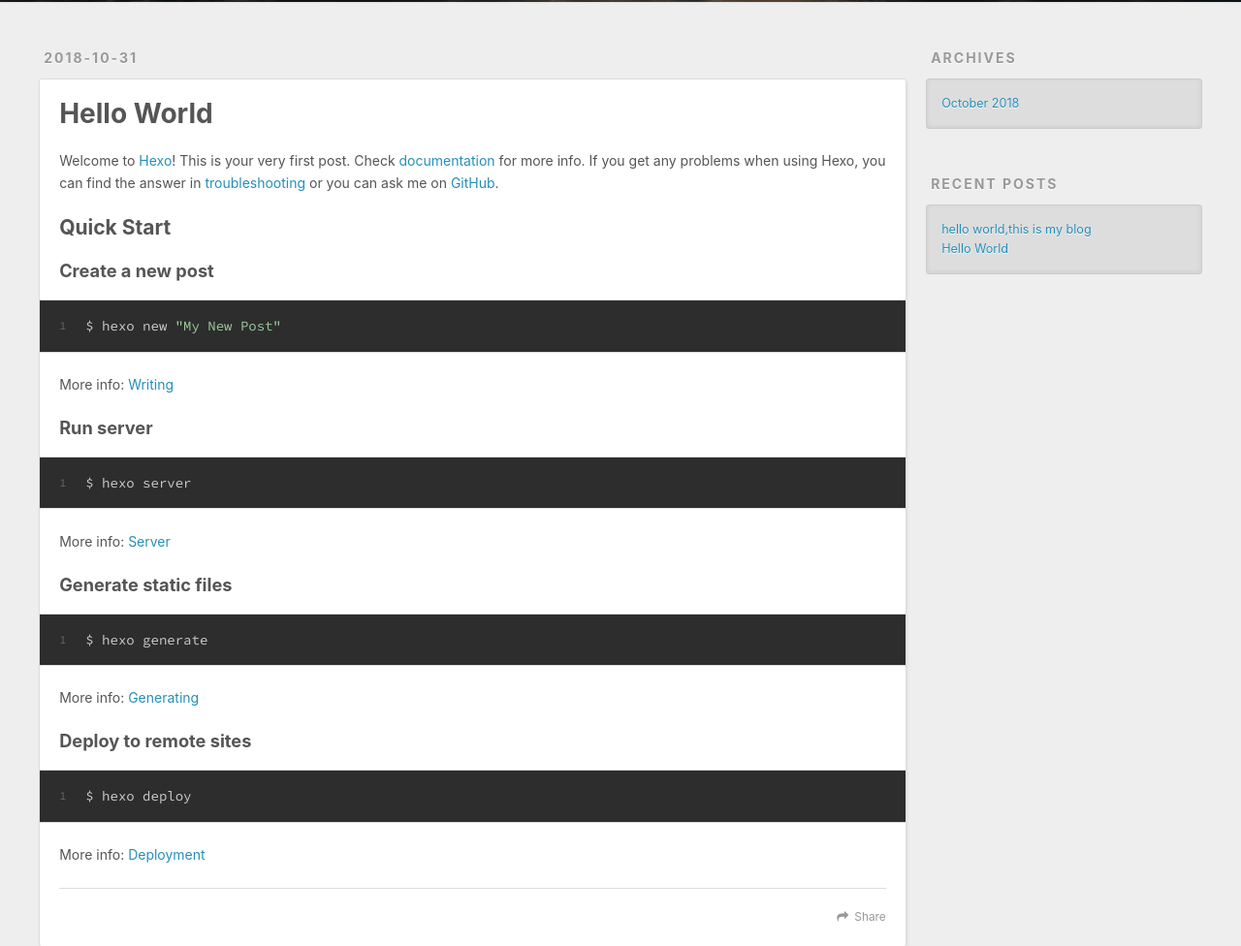
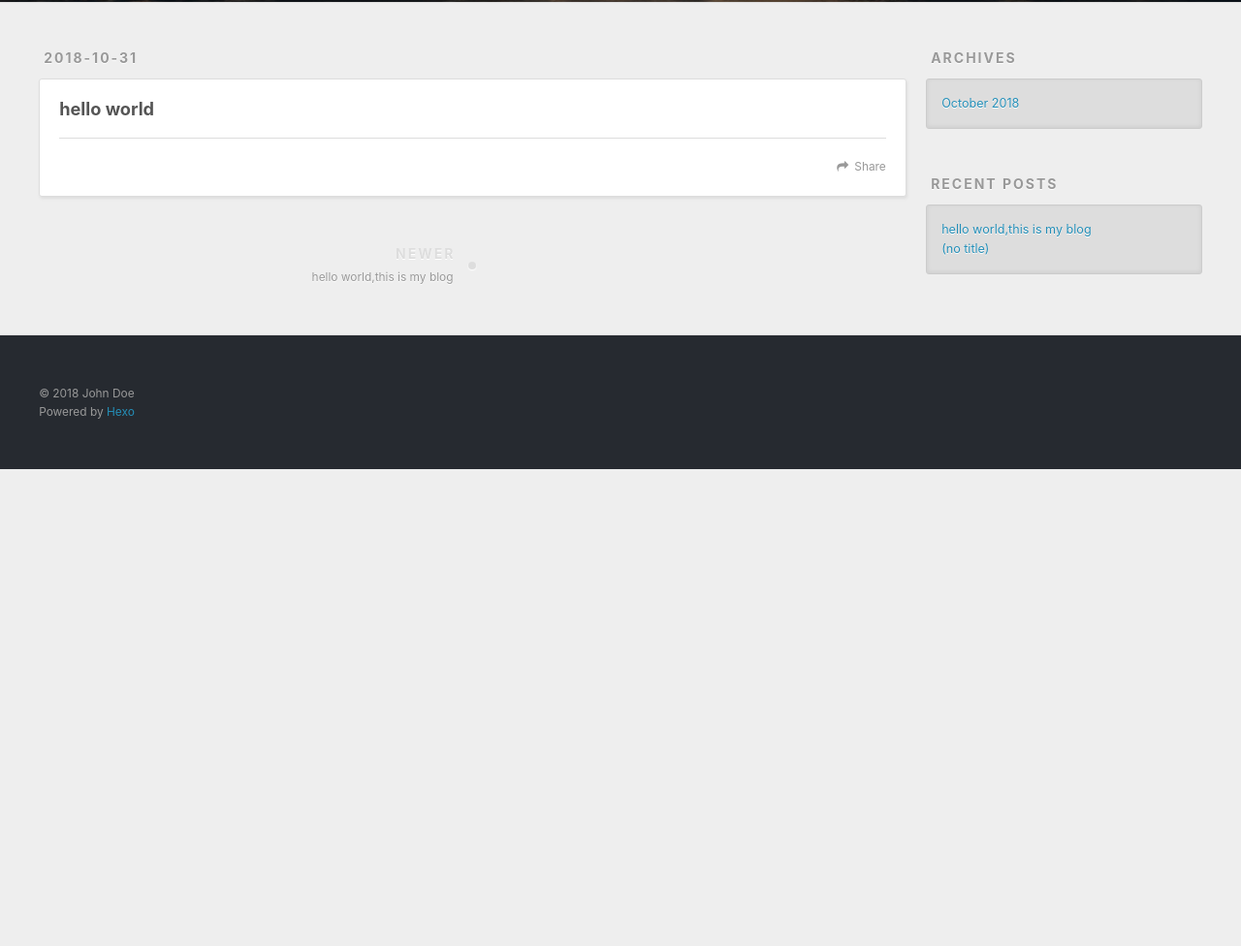
Before and after one commit to git-john/git-john.github.io, a plain HTML site: page 2018/10/31/hello-world/index.html in a window 1280 px wide. Shown: the part 298-1274 px from the top of the page at 97% size. After the commit the page ends 800 px from the top, so only its background shows below. Drawn offline with nearby package versions, Linux system fonts and the light colour scheme.

Commit message:
Site updated: 2018-10-31 17:17:26

```diff
--- a/2018/10/31/hello-world/index.html
+++ b/2018/10/31/hello-world/index.html
@@ -5,19 +5,19 @@
 
 
 
-  <title>Hello World | Hexo</title>
+  <title>Hexo</title>
   <meta name="viewport" content="width=device-width, initial-scale=1, maximum-scale=1">
-  <meta name="description" content="Welcome to Hexo! This is your very first post. Check documentation for more info. If you get any problems when using Hexo, you can find the answer in troubleshooting or you can ask me on GitHub. Quick">
+  <meta name="description" content="hello world">
 <meta property="og:type" content="article">
-<meta property="og:title" content="Hello World">
+<meta property="og:title" content="Hexo">
 <meta property="og:url" content="http://yoursite.com/2018/10/31/hello-world/index.html">
 <meta property="og:site_name" content="Hexo">
-<meta property="og:description" content="Welcome to Hexo! This is your very first post. Check documentation for more info. If you get any problems when using Hexo, you can find the answer in troubleshooting or you can ask me on GitHub. Quick">
+<meta property="og:description" content="hello world">
 <meta property="og:locale" content="default">
-<meta property="og:updated_time" content="2018-10-31T07:54:31.857Z">
+<meta property="og:updated_time" content="2018-10-31T09:17:13.927Z">
 <meta name="twitter:card" content="summary">
-<meta name="twitter:title" content="Hello World">
-<meta name="twitter:description" content="Welcome to Hexo! This is your very first post. Check documentation for more info. If you get any problems when using Hexo, you can find the answer in troubleshooting or you can ask me on GitHub. Quick">
+<meta name="twitter:title" content="Hexo">
+<meta name="twitter:description" content="hello world">
 
     <link rel="alternate" href="/atom.xml" title="Hexo" type="application/atom+xml">
 
@@ -74,28 +74,9 @@
   <div class="article-inner">
 
 
-      <header class="article-header">
-
-
-    <h1 class="article-title" itemprop="name">
-      Hello World
-    </h1>
-
-
-      </header>
-
     <div class="article-entry" itemprop="articleBody">
 
-        <p>Welcome to <a href="https://hexo.io/" target="_blank" rel="noopener">Hexo</a>! This is your very first post. Check <a href="https://hexo.io/docs/" target="_blank" rel="noopener">documentation</a> for more info. If you get any problems when using Hexo, you can find the answer in <a href="https://hexo.io/docs/troubleshooting.html" target="_blank" rel="noopener">troubleshooting</a> or you can ask me on <a href="https://github.com/hexojs/hexo/issues" target="_blank" rel="noopener">GitHub</a>.</p>
-<h2 id="Quick-Start"><a href="#Quick-Start" class="headerlink" title="Quick Start"></a>Quick Start</h2><h3 id="Create-a-new-post"><a href="#Create-a-new-post" class="headerlink" title="Create a new post"></a>Create a new post</h3><figure class="highlight bash"><table><tr><td class="gutter"><pre><span class="line">1</span><br></pre></td><td class="code"><pre><span class="line">$ hexo new <span class="string">"My New Post"</span></span><br></pre></td></tr></table></figure>
-<p>More info: <a href="https://hexo.io/docs/writing.html" target="_blank" rel="noopener">Writing</a></p>
-<h3 id="Run-server"><a href="#Run-server" class="headerlink" title="Run server"></a>Run server</h3><figure class="highlight bash"><table><tr><td class="gutter"><pre><span class="line">1</span><br></pre></td><td class="code"><pre><span class="line">$ hexo server</span><br></pre></td></tr></table></figure>
-<p>More info: <a href="https://hexo.io/docs/server.html" target="_blank" rel="noopener">Server</a></p>
-<h3 id="Generate-static-files"><a href="#Generate-static-files" class="headerlink" title="Generate static files"></a>Generate static files</h3><figure class="highlight bash"><table><tr><td class="gutter"><pre><span class="line">1</span><br></pre></td><td class="code"><pre><span class="line">$ hexo generate</span><br></pre></td></tr></table></figure>
-<p>More info: <a href="https://hexo.io/docs/generating.html" target="_blank" rel="noopener">Generating</a></p>
-<h3 id="Deploy-to-remote-sites"><a href="#Deploy-to-remote-sites" class="headerlink" title="Deploy to remote sites"></a>Deploy to remote sites</h3><figure class="highlight bash"><table><tr><td class="gutter"><pre><span class="line">1</span><br></pre></td><td class="code"><pre><span class="line">$ hexo deploy</span><br></pre></td></tr></table></figure>
-<p>More info: <a href="https://hexo.io/docs/deployment.html" target="_blank" rel="noopener">Deployment</a></p>
-
+        <h3 id="hello-world"><a href="#hello-world" class="headerlink" title="hello world"></a>hello world</h3>
 
     </div>
     <footer class="article-footer">
@@ -156,7 +137,7 @@
           </li>
 
           <li>
-            <a href="/2018/10/31/hello-world/">Hello World</a>
+            <a href="/2018/10/31/hello-world/">(no title)</a>
           </li>
 
       </ul>
```
Also changed, not shown: 2018/10/31/hello-world-this-is-my-blog/index.html (+2 -2 lines), archives/2018/10/index.html (+1 -7 lines), archives/2018/index.html (+1 -7 lines), archives/index.html (+1 -7 lines), index.html (+2 -21 lines).
